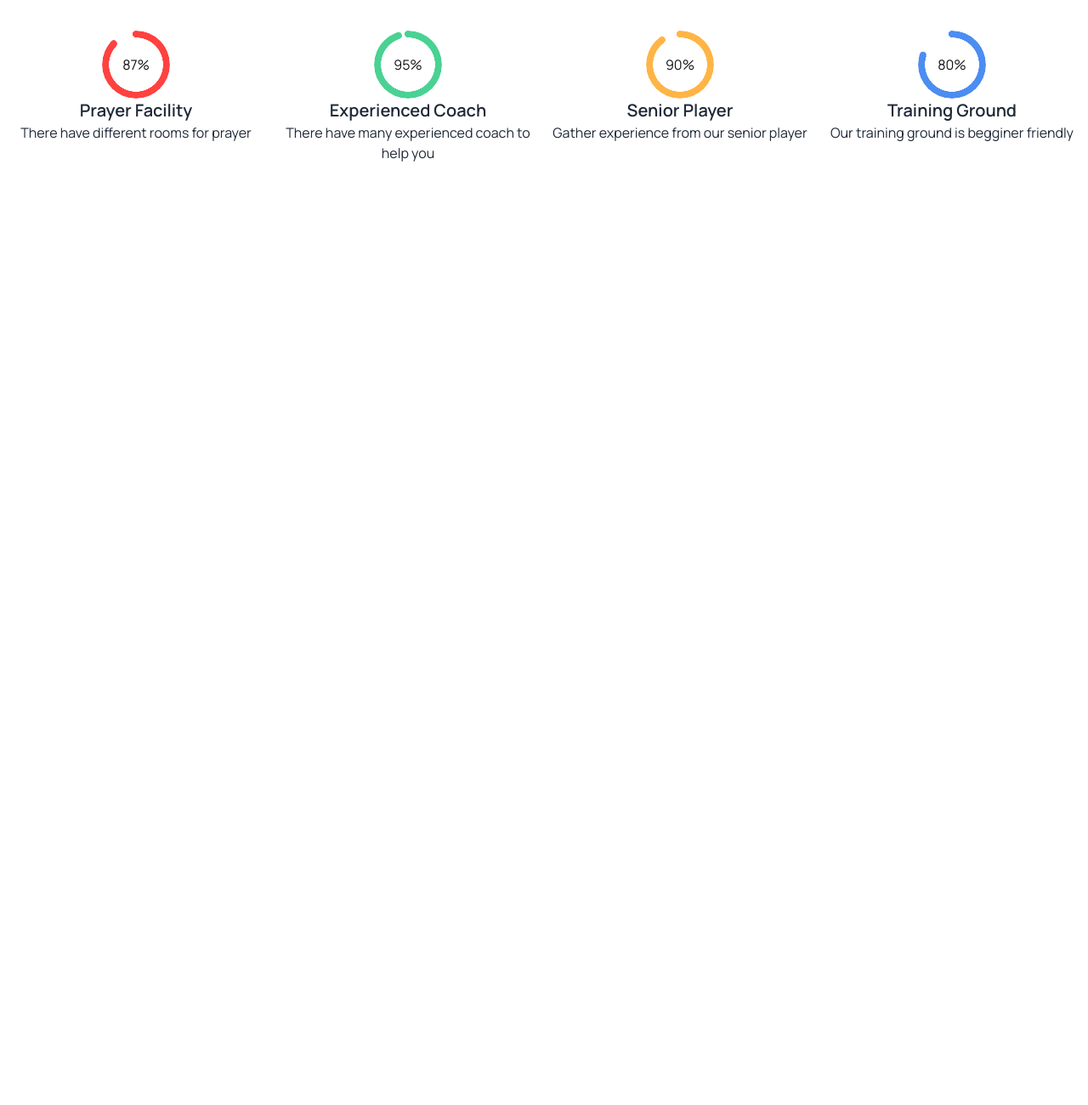
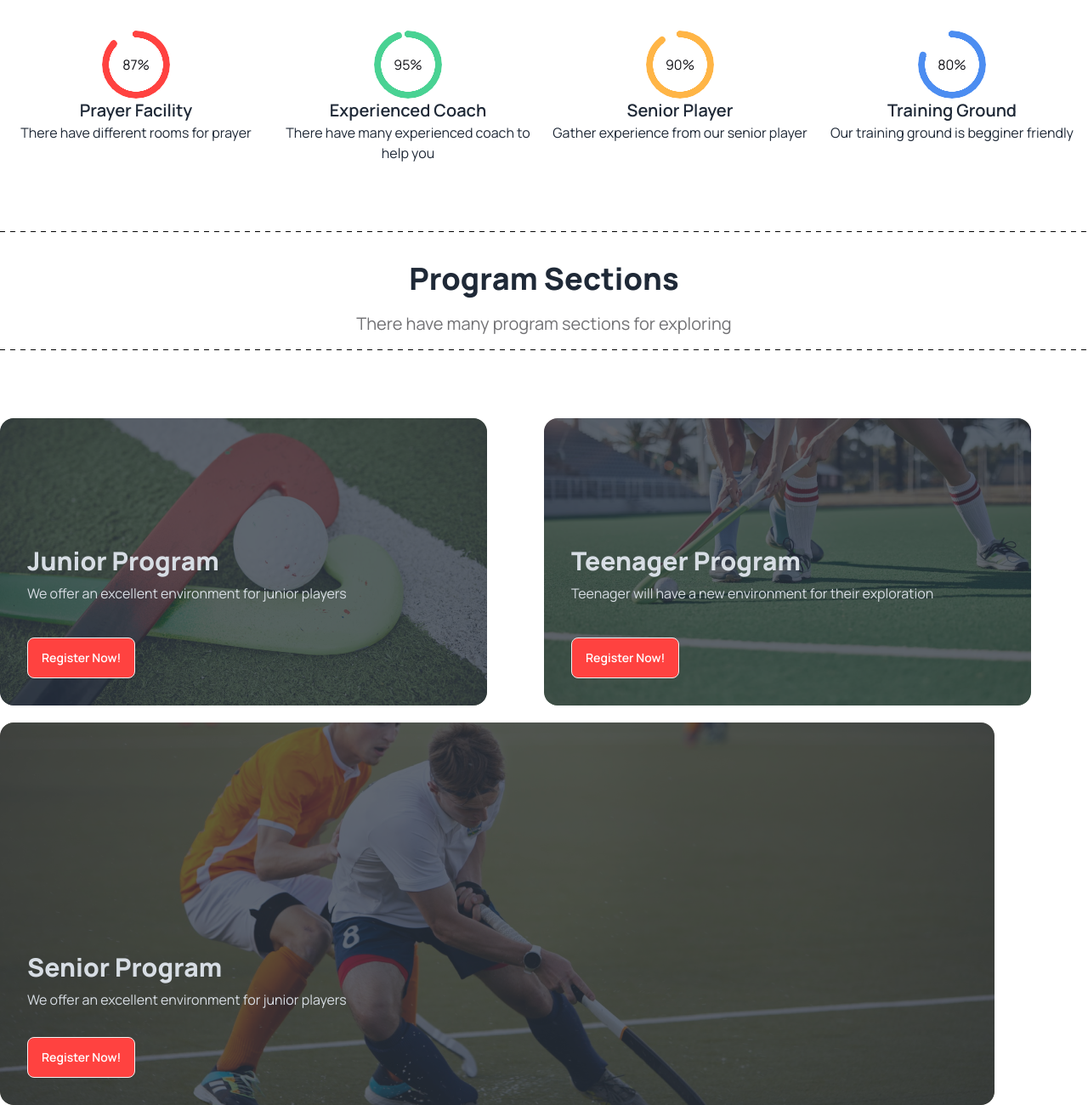
Before and after one commit to chaity99/assignment-3, a plain HTML site: page index.html in a window 1280 px wide. Shown: the part 964-2264 px from the top of the page at 85% size. Before the commit the page ends 1156 px from the top, so only its background shows below. Drawn offline with nearby package versions, Linux system fonts and the light colour scheme.

Commit message:
finished program section part

```diff
--- a/index.html
+++ b/index.html
@@ -15,21 +15,16 @@
             font-family: 'Manrope', sans-serif;
         }
 
-        .dashed-2 {
+        .dashed{
             /* margin-top: 100px; */
             border: none;
             height: 1px;
-            background: #000;
+            background: #a39c9c;
             background: repeating-linear-gradient(90deg, #000, #000 6px, transparent 6px, transparent 12px);
         }
 
-        .dashed-3 {
-            /* margin-top: 100px; */
-            border: none;
-            height: 1px;
-            background: #000;
-            background: repeating-linear-gradient(90deg, #000, #000 6px, transparent 6px, transparent 12px);
-        }
+
+
     </style>
 
 </head>
@@ -123,7 +118,7 @@
             </div>
         </section>
 
-        <hr class="dashed-2">
+        <hr class="dashed">
 
 
 
@@ -138,10 +133,10 @@
 
         </section>
 
-        <hr class="dashed-3">
+        <hr class="dashed">
 
         <section class="font-manrope mt-20">
-            <div class="grid grid-cols-4">
+            <div class="grid grid-cols-1 lg:grid-cols-4 mb-20">
                 <div class="text-center">
                     <div class="radial-progress text-[#FF4240] " style="--value:87;" role="progressbar"><span class="text-[#131318]">87%</span></div>
                     <h2 class="font-semibold text-xl">Prayer Facility</h2>
@@ -172,6 +167,61 @@
             </div>
 
         </section>
+        <hr class="dashed">
+
+        <section>
+            <section>
+                <div class="font-manrope text-center p-4">
+                    <h3 class="text-[36px] font-bold py-3">Program Sections</h3>
+                    <p class="text-[#13131899] text-xl">There have many program sections for exploring</p>
+                </div>
+
+            </section>
+
+            <hr class="dashed">
+
+
+        </section>
+        <section class="mt-20" >
+            <div>
+                <div class="grid grid-cols-2 ">
+                    <div class="card w-[573px] h-[338px] bg-base-100 image-full">
+                        <figure><img src="Images/2.png" alt= /></figure>
+                        <div class="card-body pt-[150px]">
+                          <h2 class="card-title text-3xl font-bold">Junior Program</h2>
+                          <p class="text-[16px]">We offer an excellent environment for junior players</p>
+                          <div class="card-actions">
+                            <button class="btn bg-[#FF4240] text-white">Register Now!</button>
+                          </div>
+                        </div>
+
+                      </div>
+                      <div class="card w-[573px] h-[338px] bg-base-100 image-full">
+                        <figure><img src="Images/3.png" alt=/></figure>
+                        <div class="card-body pt-[150px]">
+                          <h2 class="card-title text-3xl font-bold">Teenager Program</h2>
+                          <p class="text-[16px]">Teenager will have a new environment for their exploration</p>
+                          <div class="card-actions">
+                            <button class="btn bg-[#FF4240] text-white">Register Now!</button>
+                          </div>
+                        </div>
+                      </div>
+                </div>
+                <div class="pt-5">
+                    <div class="card w-[1170px] h-[450px] image-full">
+                        <figure><img src="Images/4.png" alt="Shoes" /></figure>
+                        <div class="card-body pt-[270px]">
+                          <h2 class="card-title text-3xl font-bold">Senior Program</h2>
+                          <p class="text-[16px]">We offer an excellent environment for junior players </p>
+                          <div class="card-actions">
+                            <button class="btn bg-[#FF4240] text-white">Register Now!</button>
+                          </div>
+                        </div>
+                      </div>
+                </div>
+            </div>
+
+        </section>
 
 
     </main>
```
